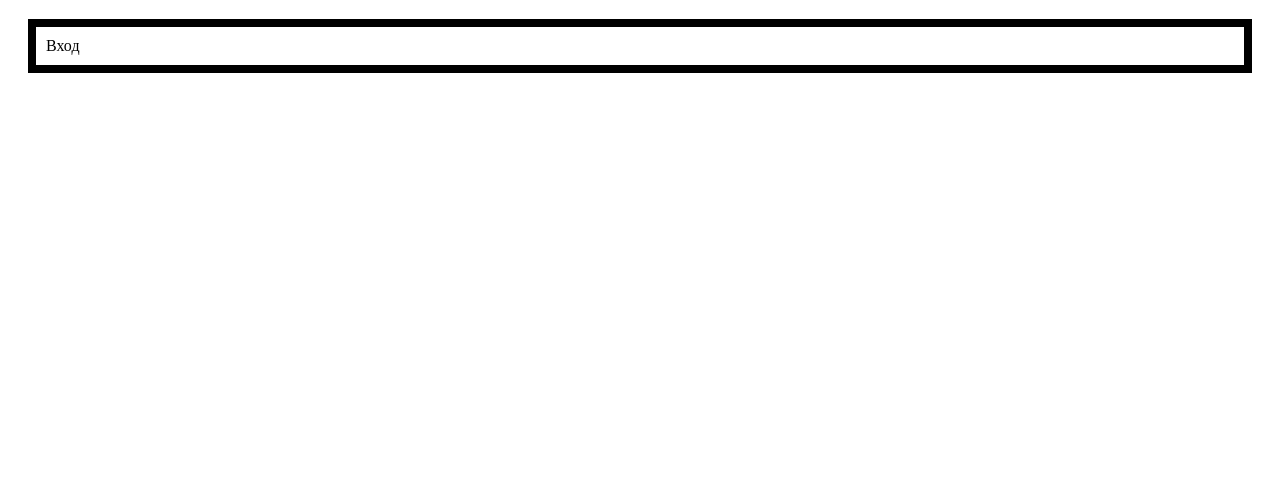
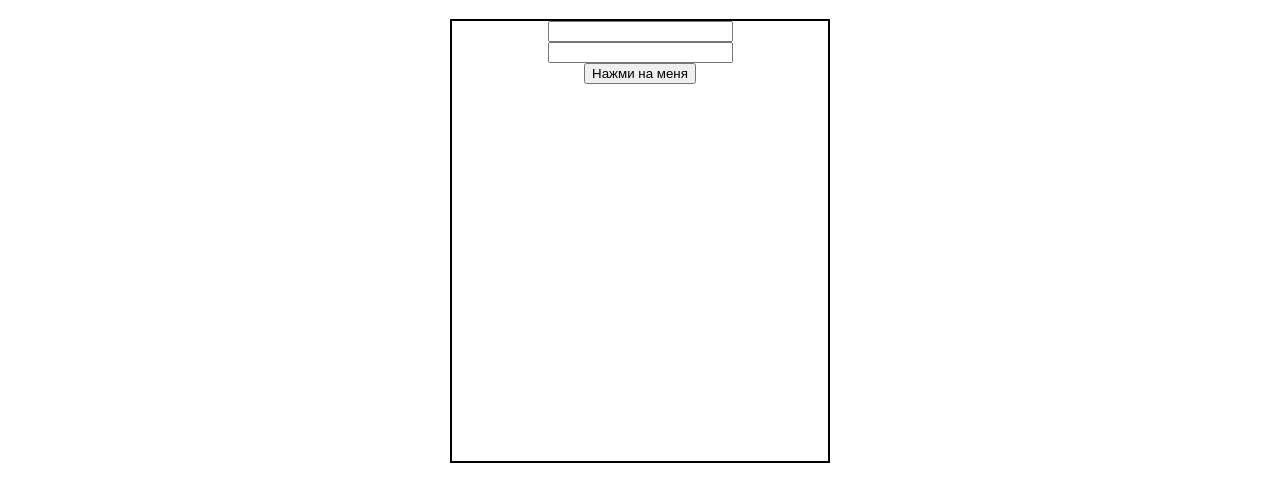
Before and after one commit to Alex-and-Orange/course_alex, a plain HTML site: page index.html in a window 1280 px wide. Shown: the part 61-562 px from the top of the page. Drawn offline with Linux system fonts and the light colour scheme.

Commit message:
Edit start main document

```diff
--- a/index.css
+++ b/index.css
@@ -2,8 +2,15 @@ h1{
 	text-align:center;
 	color:#242426;
 }
-#entrance{
-	padding:10px;
-	margin:20px;
-	border:8px solid black;
+.entrance{
+	display: flex;	 /* Отображения блока FLEX (Загугли) */
+	flex-direction: column; /* позиционирование всех объектов внутри блока column (В колонку) */
+
+	align-items: center; /* Позиционирование объектов внутри по центру */
+
+	height: 55vh;		/*Настройки контейнера (По сути центровка его но ебать какая тупая, прости D: ) */
+	margin-left: 35%;
+	margin-right: 35%;
+
+	border:2px solid black;
 }
--- a/index.html
+++ b/index.html
@@ -8,6 +8,11 @@
 </head>
 <body>
     <h1> Мыши </h1>
-	<div id="entrance">Вход</div></br>
+
+    <div class="entrance">
+        <input type='text'/>
+        <input type='text'/>
+        <button>Нажми на меня</button>
+    </div>
 </body>
 </html>
```
